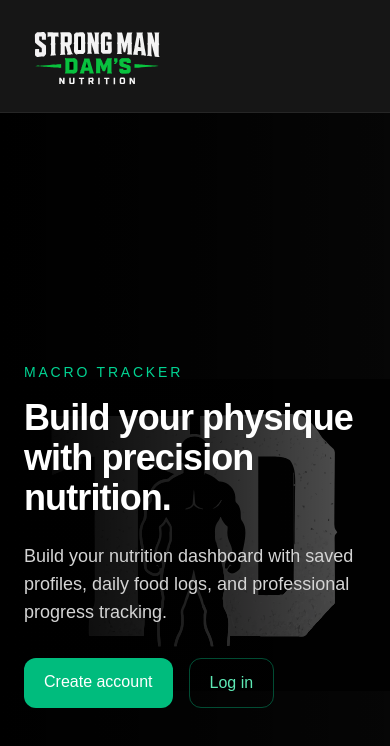
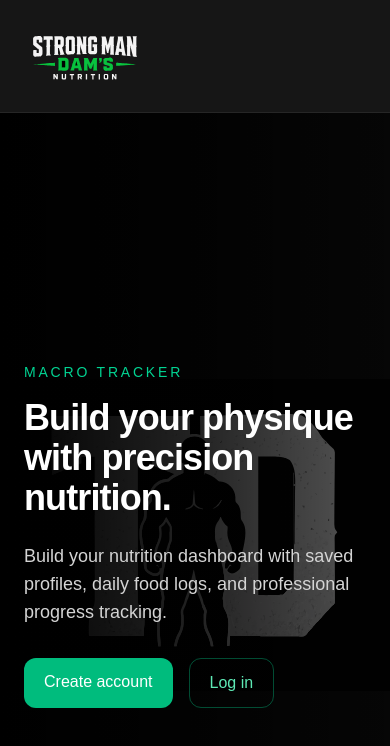
Before and after one commit to Kameron835/macros-tracker, a Next.js app: page / in a window 390 px wide. Shown: the top 746 px of the page. Built offline with nearby package versions, Linux system fonts and the light colour scheme; no server answers.

Commit message:
Fix mobile header menu

```diff
--- a/components/app-header.tsx
+++ b/components/app-header.tsx
@@ -12,14 +12,14 @@ export default async function AppHeader() {
 
   return (
     <header className="sticky top-0 z-50 border-b border-neutral-800 bg-neutral-950/95 backdrop-blur">
-      <div className="mx-auto flex max-w-6xl items-center justify-between px-6 py-2">
-        <Link href="/" className="flex items-center">
+      <div className="mx-auto flex max-w-6xl items-center justify-between gap-4 px-6 py-4">
+        <Link href="/" className="flex shrink-0 items-center">
           <Image
             src="/brand/header-logo.svg"
-            alt="Strong Man Dam&apos;s Nutrition"
-            width={420}
-            height={160}
-            className="h-24 w-auto object-contain"
+            alt="Strong Man Dam's Nutrition"
+            width={260}
+            height={100}
+            className="h-20 w-auto object-contain sm:h-24"
             priority
           />
         </Link>
```
